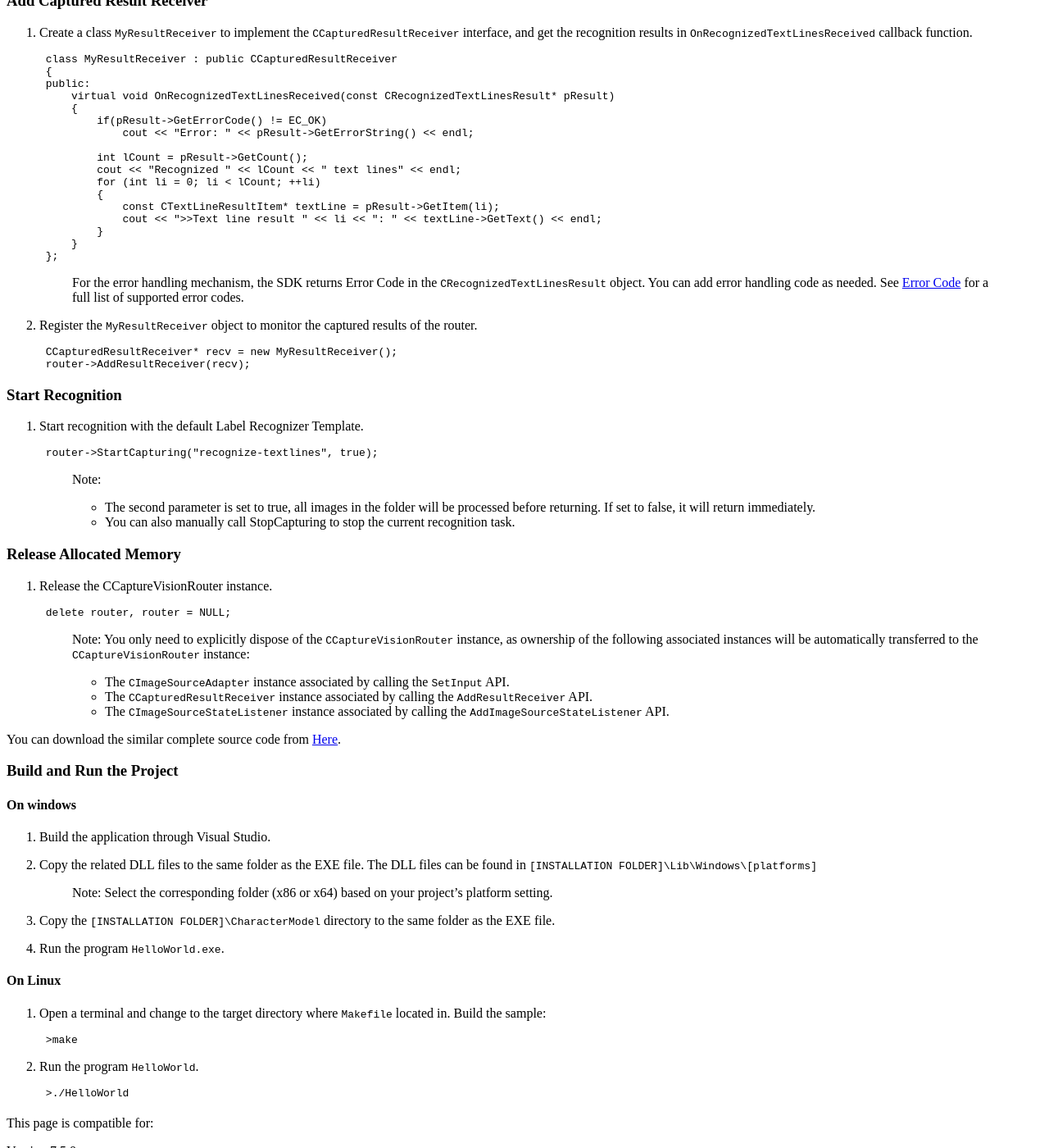
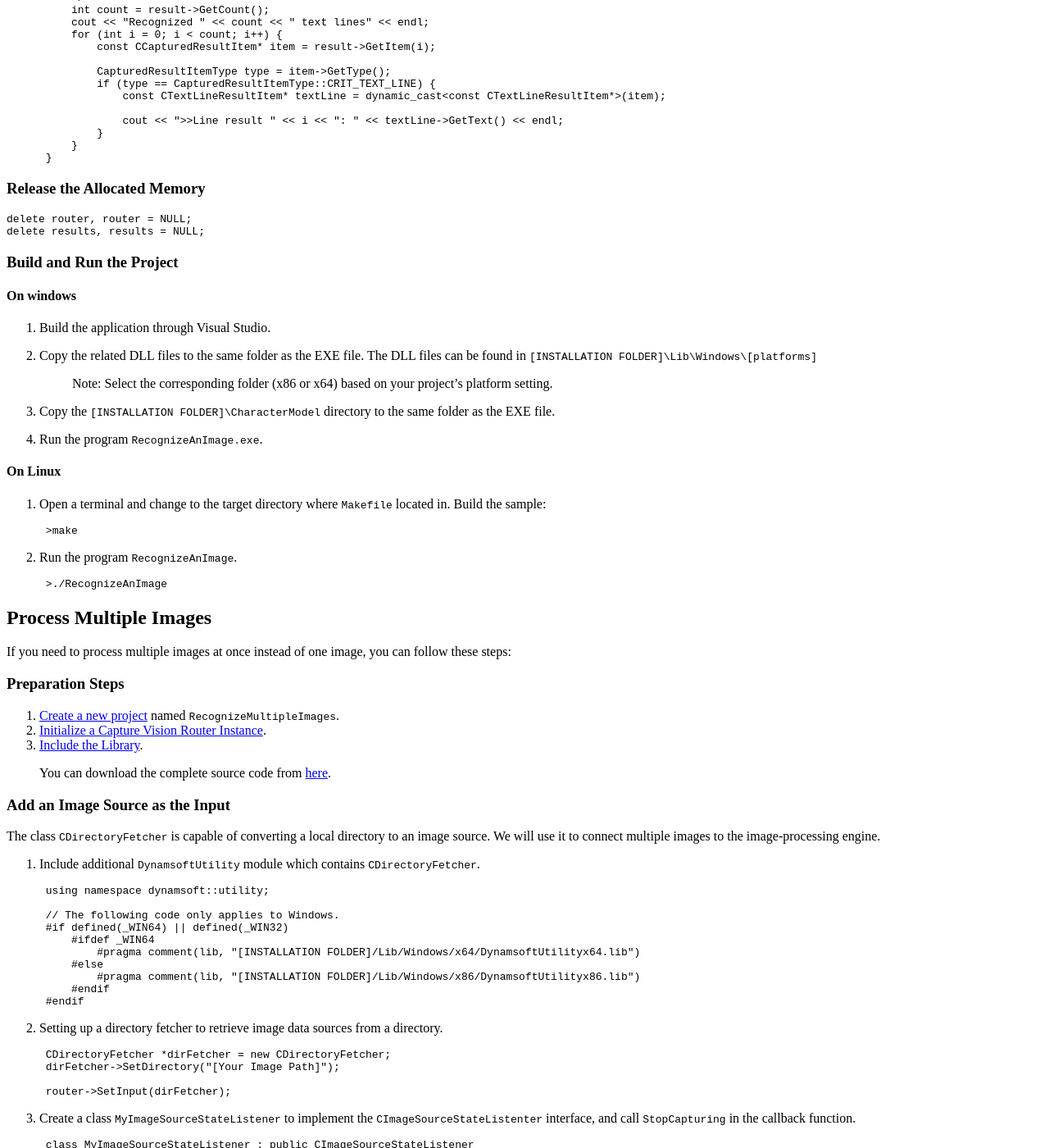
Before and after one commit to dynamsoft-docs/label-recognition-docs-server, a Jekyll site: the page built from programming/c-cplusplus/cpp-user-guide.md, in a window 1280 px wide and 1400 px high, scrolled down 3770 px. Shown: the whole window at 82% size. Built offline with Jekyll 4.4.1, drawn with Linux system fonts in a browser that asks for light colours; some of the changed text lies outside the part shown.

Commit message:
update c++ userguide

````diff
--- a/programming/c-cplusplus/cpp-user-guide.md
+++ b/programming/c-cplusplus/cpp-user-guide.md
@@ -10,6 +10,10 @@ permalink: /programming/c-cplusplus/cpp-user-guide.html
 
 # User Guide - C++
 
+In this guide, you will learn step by step on how to build a label recognizer application with Dynamsoft Label Recognizer SDK using C++ language.
+
+> Read more on [Dynamsoft Label Recognizer Features](https://www.dynamsoft.com/label-recognition/docs/introduction/index.html)
+
 <span style="font-size:20px">Table of Contents</span>
 
 - [User Guide - C++](#user-guide---c)
@@ -20,14 +24,19 @@ permalink: /programming/c-cplusplus/cpp-user-guide.html
       - [For Windows](#for-windows)
       - [For Linux](#for-linux)
     - [Include the Library](#include-the-library)
-    - [Initialize the Capture Vision Router](#initialize-the-capture-vision-router)
-    - [Set Input Image Source](#set-input-image-source)
+    - [Initialize a Capture Vision Router Instance](#initialize-a-capture-vision-router-instance)
+    - [Recognize and Output Recognition Results](#recognize-and-output-recognition-results)
+    - [Release the Allocated Memory](#release-the-allocated-memory)
+    - [Build and Run the Project](#build-and-run-the-project)
+      - [On windows](#on-windows)
+      - [On Linux](#on-linux)
+  - [Process Multiple Images](#process-multiple-images)
+    - [Preparation Steps](#preparation-steps)
+    - [Add an Image Source as the Input](#add-an-image-source-as-the-input)
     - [Add Captured Result Receiver](#add-captured-result-receiver)
     - [Start Recognition](#start-recognition)
     - [Release Allocated Memory](#release-allocated-memory)
-    - [Build and Run the Project](#build-and-run-the-project)
-      - [On windows](#on-windows)
-      - [On Linux](#on-linux)
+    - [Build and Run the Project Again](#build-and-run-the-project-again)
 
 ## Requirements
 
@@ -47,41 +56,41 @@ If you don't have SDK yet, please go to <a href="https://www.dynamsoft.com/surve
 
 Let's start by creating a console application which demonstrates the minimum code needed to recognize text from an image file.
 
->You can download the complete source code referenced in this guide from [here](https://github.com/Dynamsoft/label-recognizer-c-cpp-samples/tree/master/samples/C++/HelloWorld).
+>You can download the complete source code from [here](https://github.com/Dynamsoft/label-recognizer-c-cpp-samples/tree/master/samples/HelloWorld/RecognizeAnImage).
 
 ### Create A New Project
 
 #### For Windows
 
-1. Open Visual Studio. Go to File > New > Project, select Empty App and enter `HelloWorld` in the `name` text box.
+1. Open Visual Studio. Go to File > New > Project, select Empty App and enter `RecognizeAnImage` in the `name` text box.
 
-2. Add a new source file named `HelloWorld.cpp` into the project.
+2. Add a new source file named `RecognizeAnImage.cpp` into the project.
 
 #### For Linux
 
-1. Create a new source file named `HelloWorld.cpp` and place it into the folder `[INSTALLATION FOLDER]\Samples\C++\HelloWorld`.
+1. Create a new source file named `RecognizeAnImage.cpp` and place it into the folder `[INSTALLATION FOLDER]\Samples\HelloWorld\RecognizeAnImage`.
 
-2. Create a file named `Makefile` and put it in the same directory as the file `HelloWorld.cpp`. The content of `Makefile` is as follows:
+2. Create a file named `Makefile` and put it in the same directory as the file `RecognizeAnImage.cpp`. The content of `Makefile` is as follows:
 
     ```makefile
     CC=gcc
-    CCFLAGS=-c
+    CCFLAGS=-c -std=c++11
 
     DLRMODEL_PATH=../../../CharacterModel
-    DLRLIB_PATH=../../../Lib/Linux/x64
-    LDFLAGS=-L $(DLRLIB_PATH) -Wl,-rpath=$(DLRLIB_PATH) -Wl,-rpath=./
-    DLRLIB=-lDynamsoftCaptureVisionRouter -lDynamsoftCore -lDynamsoftLicense -lDynamsoftUtitlity
+    DS_LIB_PATH=../../../Lib/Linux/x64
+    LDFLAGS=-L $(DS_LIB_PATH) -Wl,-rpath=$(DS_LIB_PATH) -Wl,-rpath=./
+    DS_LIB=-lDynamsoftCaptureVisionRouter -lDynamsoftCore -lDynamsoftLicense
 
     STDLIB=-lstdc++
 
-    TARGET=HelloWorld
-    OBJECT=HelloWorld.o
-    SOURCE=HelloWorld.cpp
+    TARGET=RecognizeAnImage
+    OBJECT=RecognizeAnImage.o
+    SOURCE=RecognizeAnImage.cpp
 
     # build rule for target.
     $(TARGET): $(OBJECT)
-        $(CC) -o $(TARGET) $(OBJECT) $(STDLIB) $(DLRLIB) $(LDFLAGS)
-        cp -r $(DLRMODEL_PATH) $(DLRLIB_PATH)
+        $(CC) -o $(TARGET) $(OBJECT) $(STDLIB) $(DS_LIB) $(LDFLAGS)
+        cp -r $(DLRMODEL_PATH) $(DS_LIB_PATH)
 
     # target to build an object file
     $(OBJECT): $(SOURCE)
@@ -90,47 +99,41 @@ Let's start by creating a console application which demonstrates the minimum cod
     # the clean target
     .PHONY : clean
     clean:
-        rm -f $(OBJECT) $(TARGET) -r $(DLRLIB_PATH)/CharacterModel
+        rm -f $(OBJECT) $(TARGET) -r $(DS_LIB_PATH)/CharacterModel
     ```
 
-    >Note: The `DLRLIB_PATH` variable should be set to the correct directory where the DLR library files are located. The files and character models directory can be found in `[INSTALLATION FOLDER]/Lib/Linux/x64`.
+    >Note: The `DS_LIB_PATH` variable should be set to the correct directory where the DLR library files are located. The files and character models directory can be found in `[INSTALLATION FOLDER]/Lib/Linux/x64`.
 
 ### Include the Library
 
-1. Add headers and libs in `HelloWorld.cpp`.
+1. Add headers and libs in `RecognizeAnImage.cpp`.
 
     ```cpp
     #include <iostream>
-    #include "<relative path>/Include/DynamsoftCaptureVisionRouter.h"
-    #include "<relative path>/Include/DynamsoftLicense.h"
-    #include "<relative path>/Include/DynamsoftUtility.h"
+    #include <string>
+    #include "[INSTALLATION FOLDER]/Include/DynamsoftCaptureVisionRouter.h"
 
     using namespace std;
     using namespace dynamsoft::cvr;
     using namespace dynamsoft::dlr;
     using namespace dynamsoft::license;
     using namespace dynamsoft::basic_structures;
-    using namespace dynamsoft::utility;
 
     // The following code only applies to Windows.
     #if defined(_WIN64) || defined(_WIN32)
         #ifdef _WIN64
-            #pragma comment(lib, "<relative path>/Lib/Windows/x64/DynamsoftCaptureVisionRouterx64.lib")
-            #pragma comment(lib, "<relative path>/Lib/Windows/x64/DynamsoftCorex64.lib")
-            #pragma comment(lib, "<relative path>/Lib/Windows/x64/DynamsoftUtilityx64.lib")
-            #pragma comment(lib, "<relative path>/Lib/Windows/x64/DynamsoftLicensex64.lib")
+            #pragma comment(lib, "[INSTALLATION FOLDER]/Lib/Windows/x64/DynamsoftCaptureVisionRouterx64.lib")
+            #pragma comment(lib, "[INSTALLATION FOLDER]/Lib/Windows/x64/DynamsoftCorex64.lib")
+            #pragma comment(lib, "[INSTALLATION FOLDER]/Lib/Windows/x64/DynamsoftLicensex64.lib")
         #else
-            #pragma comment(lib, "<relative path>/Lib/Windows/x86/DynamsoftCaptureVisionRouterx86.lib")
-            #pragma comment(lib, "<relative path>/Lib/Windows/x86/DynamsoftCorex86.lib")
-            #pragma comment(lib, "<relative path>/Lib/Windows/x64/DynamsoftUtilityx86.lib")
-            #pragma comment(lib, "<relative path>/Lib/Windows/x86/DynamsoftLicensex86.lib")
+            #pragma comment(lib, "[INSTALLATION FOLDER]/Lib/Windows/x86/DynamsoftCaptureVisionRouterx86.lib")
+            #pragma comment(lib, "[INSTALLATION FOLDER]/Lib/Windows/x86/DynamsoftCorex86.lib")
+            #pragma comment(lib, "[INSTALLATION FOLDER]/Lib/Windows/x86/DynamsoftLicensex86.lib")
         #endif
     #endif
     ```
 
-    >Please replace `<relative path>` in the above code with the relative path to the `HelloWorld.cpp` file. The c++ header file can be found in `[INSTALLATION FOLDER]/Include/`. The import lib files (only for Windows) can be found in `[INSTALLATION FOLDER]/Lib/Windows/[platform]`.
-
-### Initialize the Capture Vision Router
+### Initialize a Capture Vision Router Instance
 
 1. Initialize the license key
 
@@ -153,9 +156,121 @@ Let's start by creating a console application which demonstrates the minimum cod
     CCaptureVisionRouter* router = new CCaptureVisionRouter();
     ```
 
-### Set Input Image Source
+### Recognize and Output Recognition Results
 
-1. Setting up a directory fetcher to retrieve image data sources from a directory.
+1. Recognize an image file
+
+    ```cpp
+    string imageFile = "[INSTALLATION FOLDER]/Images/dlr-sample-vin.png";
+    CCapturedResultArray* results = router->Capture(imageFile.c_str(), CPresetTemplate::PT_RECOGNIZE_TEXT_LINES);
+    ```
+
+    > Note:
+    >
+    > Please change all `[INSTALLATION FOLDER]` in above code snippet to your unpacking path.
+
+2. Output the recognition results
+
+    ```cpp
+    cout << "File: " << imageFile << endl;
+
+    /*
+    * results is an Array of CCapturedResult objects, each object is the result of an image.
+    */
+    for (int arrayIndex = 0; arrayIndex < results->GetCount(); arrayIndex++)
+    {
+        const CCapturedResult* result = results->GetResult(arrayIndex);
+
+        if (result->GetErrorCode() != 0) {
+            cout << "Error: " << result->GetErrorCode() << "," << result->GetErrorString() << endl;
+            continue;
+        }
+
+        /*
+        * There can be multiple types of result items per image.
+        * We check each of these items until we find the normalized image.
+        */
+        int count = result->GetCount();
+        cout << "Recognized " << count << " text lines" << endl;
+        for (int i = 0; i < count; i++) {
+            const CCapturedResultItem* item = result->GetItem(i);
+
+            CapturedResultItemType type = item->GetType();
+            if (type == CapturedResultItemType::CRIT_TEXT_LINE) {
+                const CTextLineResultItem* textLine = dynamic_cast<const CTextLineResultItem*>(item);
+
+                cout << ">>Line result " << i << ": " << textLine->GetText() << endl;
+            }
+        }
+    }
+    ```
+
+### Release the Allocated Memory
+
+```cpp
+delete router, router = NULL;
+delete results, results = NULL;
+```
+
+### Build and Run the Project
+
+#### On windows
+
+1. Build the application through Visual Studio.
+
+2. Copy the related DLL files to the same folder as the EXE file. The DLL files can be found in `[INSTALLATION FOLDER]\Lib\Windows\[platforms]`
+    >Note: Select the corresponding folder (x86 or x64) based on your project's platform setting.
+
+3. Copy the `[INSTALLATION FOLDER]\CharacterModel` directory to the same folder as the EXE file.
+
+4. Run the program `RecognizeAnImage.exe`.
+
+#### On Linux
+
+1. Open a terminal and change to the target directory where `Makefile` located in. Build the sample:
+
+    ```sh
+    >make
+    ```
+
+2. Run the program `RecognizeAnImage`.
+
+    ```sh
+    >./RecognizeAnImage
+    ```
+
+## Process Multiple Images
+
+If you need to process multiple images at once instead of one image, you can follow these steps:
+
+### Preparation Steps
+
+1. [Create a new project](#create-a-new-project) named `RecognizeMultipleImages`.
+2. [Initialize a Capture Vision Router Instance](#initialize-a-capture-vision-router-instance).
+3. [Include the Library](#include-the-library).
+
+>You can download the complete source code from [here](https://github.com/Dynamsoft/label-recognizer-c-cpp-samples/tree/master/samples/HelloWorld/RecognizeMultipleImages).
+
+### Add an Image Source as the Input
+
+The class `CDirectoryFetcher` is capable of converting a local directory to an image source. We will use it to connect multiple images to the image-processing engine.
+
+1. Include additional `DynamsoftUtility` module which contains `CDirectoryFetcher`.
+
+    ```cpp
+    using namespace dynamsoft::utility;
+
+    // The following code only applies to Windows.
+    #if defined(_WIN64) || defined(_WIN32)
+        #ifdef _WIN64
+            #pragma comment(lib, "[INSTALLATION FOLDER]/Lib/Windows/x64/DynamsoftUtilityx64.lib")
+        #else
+            #pragma comment(lib, "[INSTALLATION FOLDER]/Lib/Windows/x86/DynamsoftUtilityx86.lib")
+        #endif
+    #endif
+    ```
+
+2. Setting up a directory fetcher to retrieve image data sources from a directory.
 
     ```cpp
     CDirectoryFetcher *dirFetcher = new CDirectoryFetcher;
@@ -230,53 +345,22 @@ Let's start by creating a console application which demonstrates the minimum cod
 1. Start recognition with the default Label Recognizer Template.
 
     ```cpp
-    router->StartCapturing("recognize-textlines", true);
+    router->StartCapturing(CPresetTemplate::PT_RECOGNIZE_TEXT_LINES, true);
     ```
 
    >Note:
     >
-    >- The second parameter is set to true, all images in the folder will be processed before returning. If set to false, it will return immediately.
-    >- You can also manually call StopCapturing to stop the current recognition task.
+    >- During the process, the callback function `OnRecognizedTextLinesReceived()` is triggered each time an image finishes processing. After all images are processed, the listener function `OnImageSourceStateReceived()` will return the image source state as `ISS_EXHAUSTED` and the process is stopped with the method `StopCapturing()`.
 
 ### Release Allocated Memory
 
-1. Release the CCaptureVisionRouter instance.
+```cpp
+delete router, router = NULL;
+delete dirFetcher, dirFetcher = NULL;
+delete listener, listener = NULL;
+delete recv, recv = NULL;
+```
 
-    ```cpp
-    delete router, router = NULL;
-    ```
+### Build and Run the Project Again
 
-   >Note:
-   >You only need to explicitly dispose of the `CCaptureVisionRouter` instance, as ownership of the following associated instances will be automatically transferred to the `CCaptureVisionRouter` instance:
-    >- The `CImageSourceAdapter` instance associated by calling the `SetInput` API.
-    >- The `CCapturedResultReceiver` instance associated by calling the `AddResultReceiver` API.
-    >- The `CImageSourceStateListener` instance associated by calling the `AddImageSourceStateListener` API.
-
-You can download the similar complete source code from [Here](https://github.com/Dynamsoft/label-recognizer-c-cpp-samples/tree/master/samples/C++/HelloWorld).
-
-### Build and Run the Project
-
-#### On windows
-
-1. Build the application through Visual Studio.
-
-2. Copy the related DLL files to the same folder as the EXE file. The DLL files can be found in `[INSTALLATION FOLDER]\Lib\Windows\[platforms]`
-    >Note: Select the corresponding folder (x86 or x64) based on your project's platform setting.
-
-3. Copy the `[INSTALLATION FOLDER]\CharacterModel` directory to the same folder as the EXE file.
-
-4. Run the program `HelloWorld.exe`.
-
-#### On Linux
-
-1. Open a terminal and change to the target directory where `Makefile` located in. Build the sample:
-
-    ```sh
-    >make
-    ```
-
-2. Run the program `HelloWorld`.
-
-    ```sh
-    >./HelloWorld
-    ```
+Please refer to [Build and Run the Project](#build-and-run-the-project).
````
Also changed, not shown: other parts of programming/c-cplusplus/cpp-user-guide.md (+4 -4 lines).
